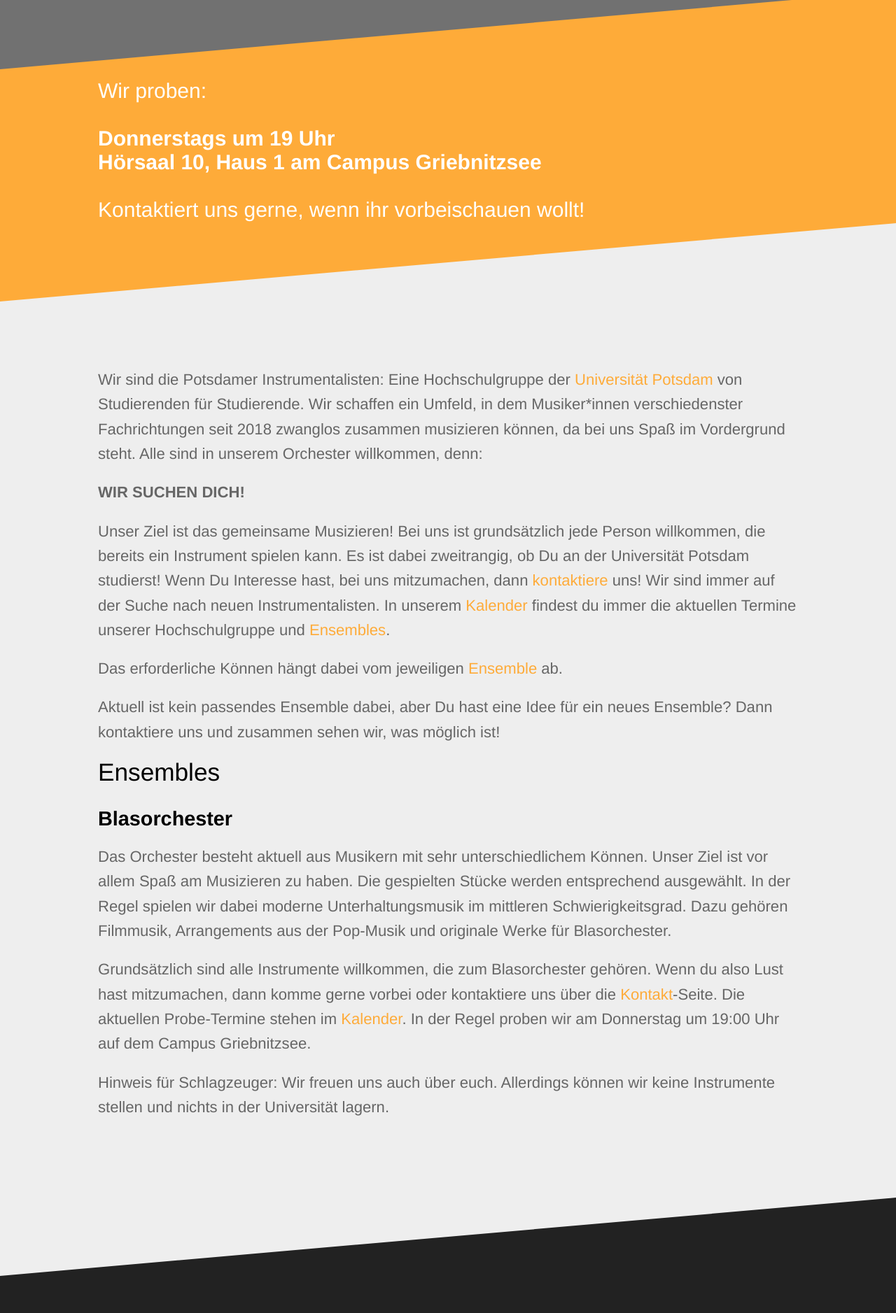
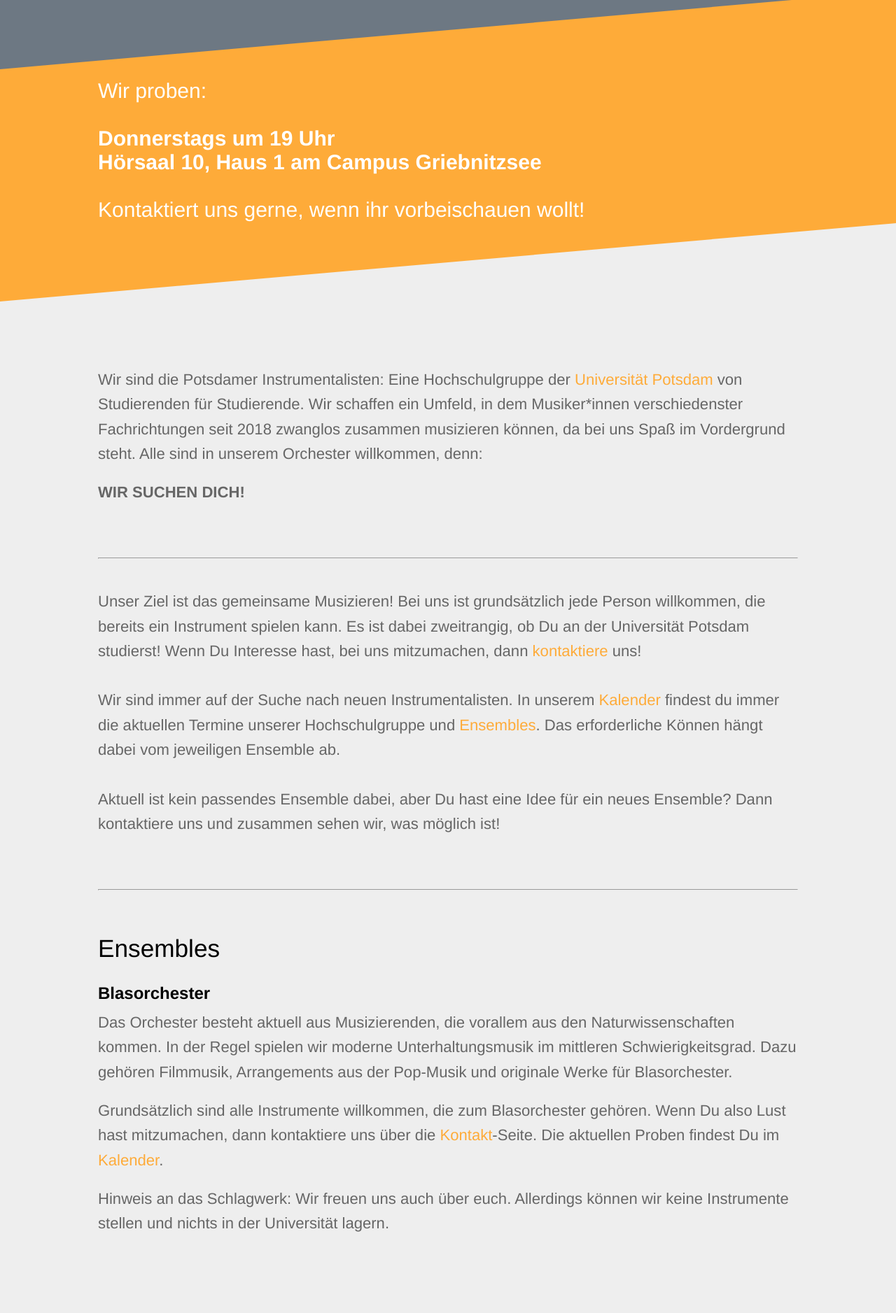
Before and after one commit to potsdamer-instrumentalisten/potsdamer-instrumentalisten.github.io, a Jekyll site: the page built from index.md, in a window 1280 px wide. Shown: the part 530-2407 px from the top of the page at 70% size. Built offline with Jekyll 4.4.1, drawn with Linux system fonts in a browser that asks for light colours.

Commit message:
Adjusted colour Changed siteicon Changed text

```diff
--- a/Gemfile
+++ b/Gemfile
@@ -12,3 +12,4 @@ end
 
 # Windows does not include zoneinfo files, so bundle the tzinfo-data gem
 gem 'tzinfo-data', platforms: [:mingw, :mswin, :x64_mingw, :jruby]
+gem "webrick", "~> 1.7"
--- a/_sass/layout.scss
+++ b/_sass/layout.scss
@@ -248,10 +248,10 @@ section {
 }
 
 .patterned {
-	background: #222 url($pattern);
+	background: rgb(255, 255, 255);
 
 	&,
 	p {
-		color: #fefefe;
+		color: #173757;
 	}
 }
--- a/css/screen.scss
+++ b/css/screen.scss
@@ -5,7 +5,7 @@ $pattern: "{{ site.baseurl }}/images/pattern.png";
 $screenshot-buttons: "{{ site.baseurl }}/images/screenshot-buttons.svg";
 
 $brand-color: #FEAB39; /*#008938; /* #FFA715; */
-$html-background-color: #222;
+$html-background-color: #173757;
 $secondary-brand-color: #00B249;
 $middle-gradient-color: mix($brand-color, $secondary-brand-color, 95%);
 
--- a/index.md
+++ b/index.md
@@ -12,35 +12,38 @@ Alle sind in unserem Orchester willkommen, denn:
 
 **WIR SUCHEN DICH!**
 
+<br>
 
+---
 
+<br>
 Unser Ziel ist das gemeinsame Musizieren!
 Bei uns ist grundsätzlich jede Person willkommen, die bereits ein Instrument spielen kann.
 Es ist dabei zweitrangig, ob Du an der Universität Potsdam studierst!
-Wenn Du Interesse hast, bei uns mitzumachen, dann [kontaktiere](/kontakt) uns!
+Wenn Du Interesse hast, bei uns mitzumachen, dann [kontaktiere](/kontakt) uns!<br><br>
 Wir sind immer auf der Suche nach neuen Instrumentalisten.
 In unserem [Kalender](/kalender) findest du immer die aktuellen Termine unserer Hochschulgruppe und [Ensembles](#ensembles).
-
-Das erforderliche Können hängt dabei vom jeweiligen [Ensemble](#ensembles) ab.
-
+Das erforderliche Können hängt dabei vom jeweiligen Ensemble ab.<br><br>
 Aktuell ist kein passendes Ensemble dabei, aber Du hast eine Idee für ein neues Ensemble?
 Dann kontaktiere uns und zusammen sehen wir, was möglich ist!
 
+<br>
+
+---
+
+<br>
 ## Ensembles
 
-### Blasorchester
+#### Blasorchester
 
-Das Orchester besteht aktuell aus Musikern mit sehr unterschiedlichem Können.
-Unser Ziel ist vor allem Spaß am Musizieren zu haben.
-Die gespielten Stücke werden entsprechend ausgewählt.
-In der Regel spielen wir dabei moderne Unterhaltungsmusik im mittleren Schwierigkeitsgrad.
+Das Orchester besteht aktuell aus Musizierenden, die vorallem aus den Naturwissenschaften kommen.
+In der Regel spielen wir moderne Unterhaltungsmusik im mittleren Schwierigkeitsgrad.
 Dazu gehören Filmmusik, Arrangements aus der Pop-Musik und originale Werke für Blasorchester.
 
 Grundsätzlich sind alle Instrumente willkommen, die zum Blasorchester gehören.<!--
-Besonders freuen wir uns über Klarinetten, Hörner, Tenor-Sax, Bari-Sax und Flöten. -->
-Wenn du also Lust hast mitzumachen, dann komme gerne vorbei oder kontaktiere uns über die [Kontakt](/kontakt)-Seite.
-Die aktuellen Probe-Termine stehen im [Kalender](/kalender).
-In der Regel proben wir am Donnerstag um 19:00 Uhr auf dem Campus Griebnitzsee.
+Besonders freuen wir uns über Unterstützung in der tiefen Fraktion, das heißt Tuben und Euphonien -->
+Wenn Du also Lust hast mitzumachen, dann kontaktiere uns über die [Kontakt](/kontakt)-Seite.
+Die aktuellen Proben findest Du im [Kalender](/kalender).
 
-Hinweis für Schlagzeuger: Wir freuen uns auch über euch.
+Hinweis an das Schlagwerk: Wir freuen uns auch über euch.
 Allerdings können wir keine Instrumente stellen und nichts in der Universität lagern.
--- a/kontakt.html
+++ b/kontakt.html
@@ -5,7 +5,7 @@ subtitle: Wir freuen uns über jegliche Anfragen.
 map:
   latitude: 52.392848
   longitude: 13.127774
-  address: "Universität Potsdam, Campus Griebnitzsee, Haus 6"
+  address: "Universität Potsdam, Campus Griebnitzsee, Haus 1 Hörsaal 10"
   zoom: 15
 ---
 
```
Also changed, not shown: _sass/fullcalendar.main.min.scss (+1 -1 lines), Gemfile.lock, images/favicon.png, siteicon.png, touch-icon.png.
